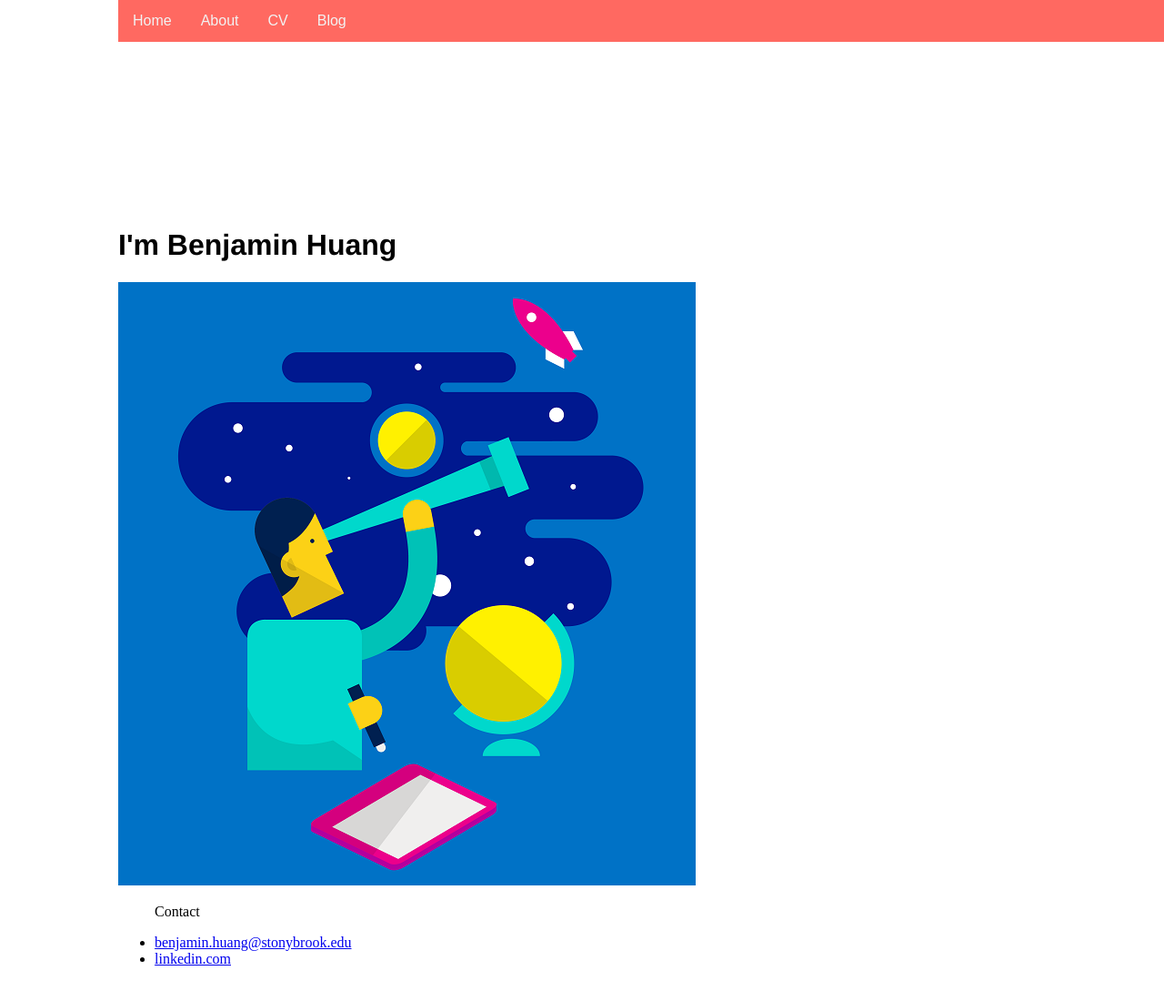
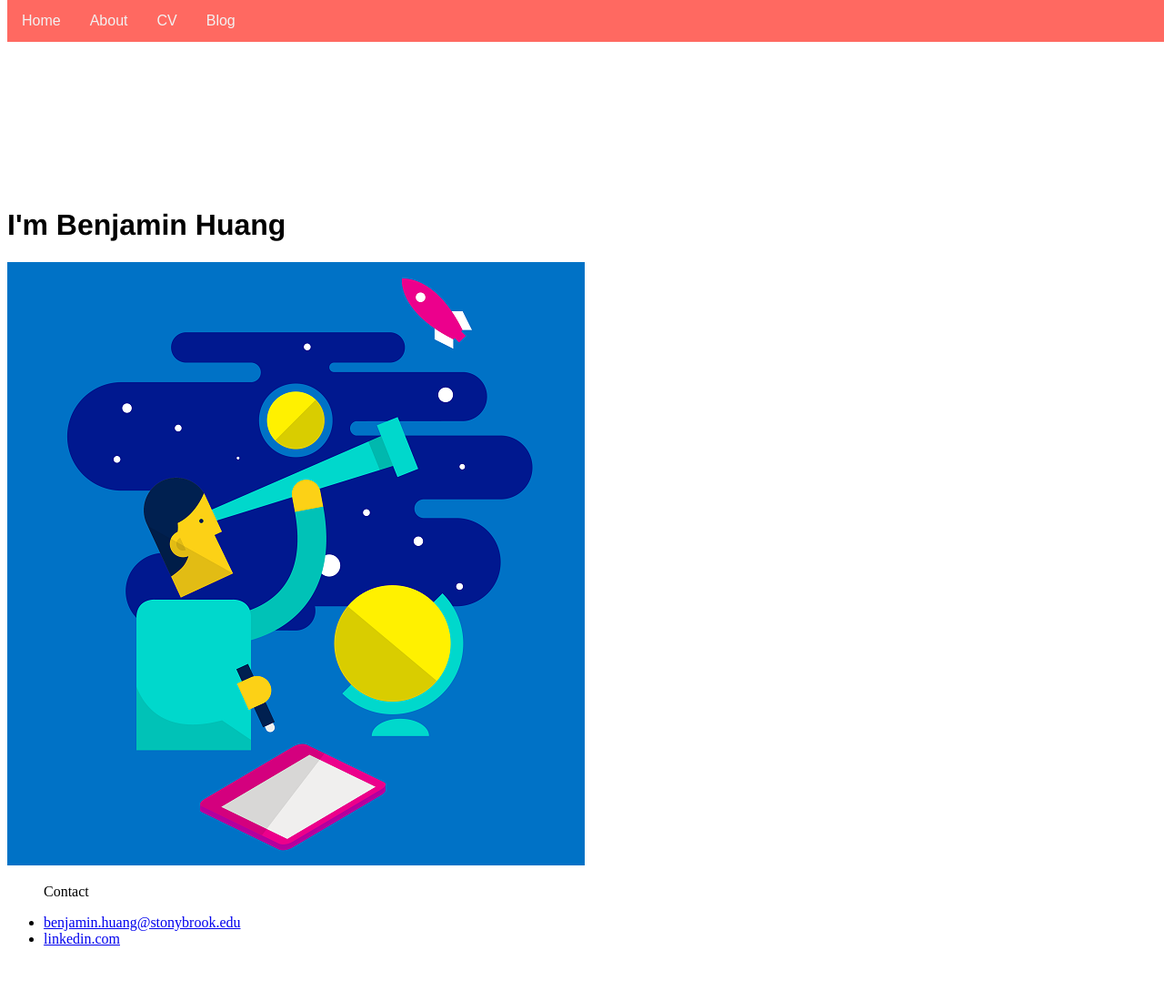
Before and after one commit to benjaminhuang13/benjaminhuang13.github.io, a Jekyll site: the page built from index.html, in a window 1280 px wide and 1309 px high. Shown: the top 1100 px of the window at 91% size. Built offline with Jekyll 4.4.1, drawn with Linux system fonts in a browser that asks for light colours.

Commit message:
Update main.css

```diff
--- a/css/main.css
+++ b/css/main.css
@@ -24,13 +24,12 @@
 }
 
 body {
-    margin:30px;
     padding-top: 200px;
-    padding-right: 100px;
     padding-bottom: 200px;
-    padding-left: 100px;
 }
-
+container{
+    self-align: center;
+}
 h1 {
     font-size: 2em;
     font-family:'Helvetica', 'Arial', 'Sans-Serif';
```
